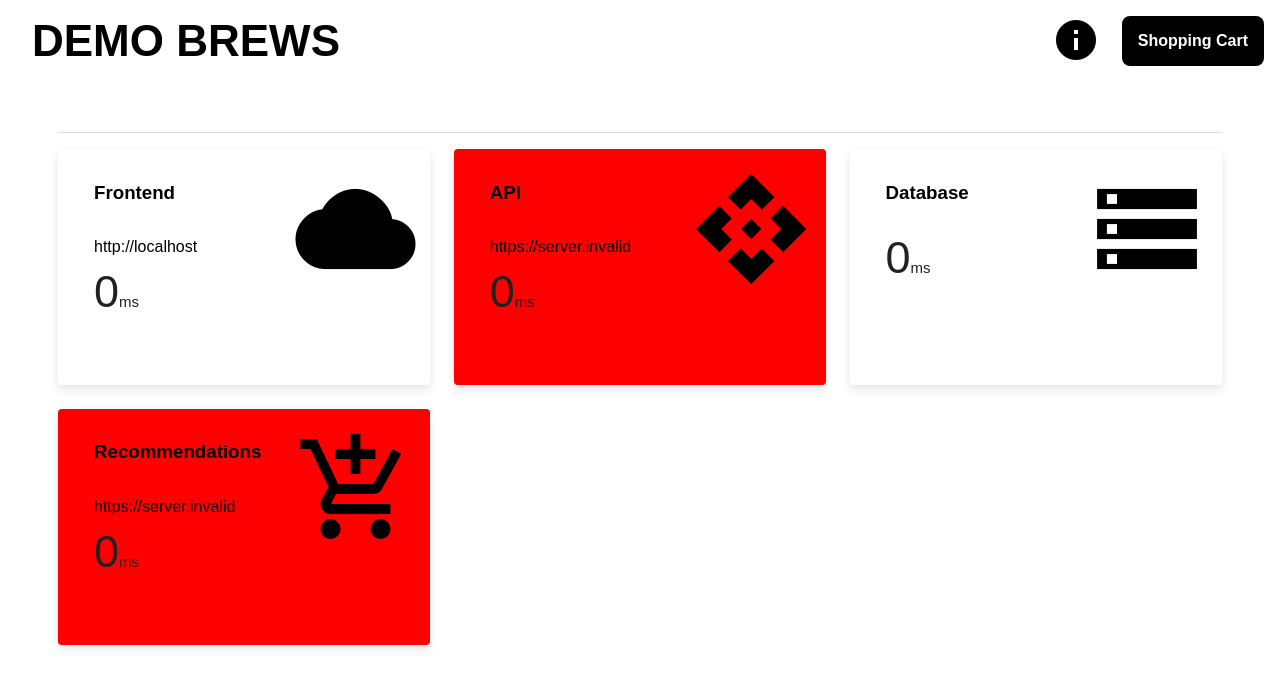
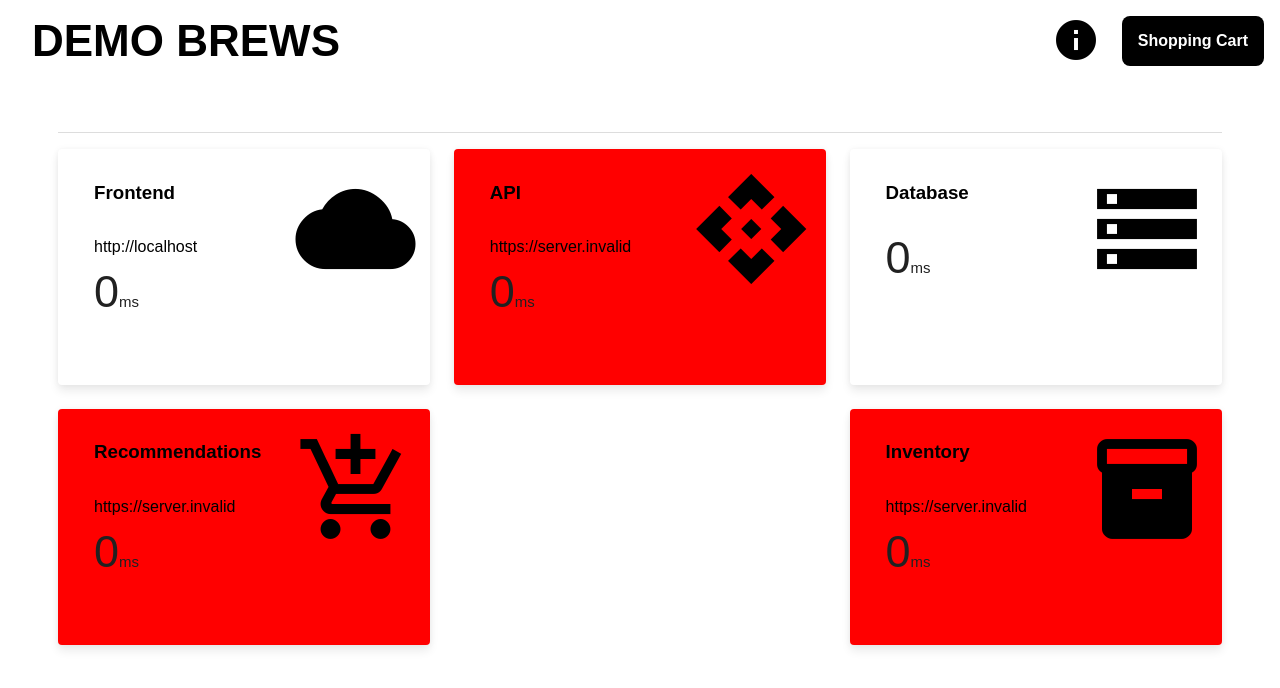
Before and after one commit to f5devcentral/spa-demo-app, a Vue app in the folder front-end/: page /stats in a window 1280 px wide. Shown: the top 688 px of the page. Built offline with nearby package versions, Linux system fonts and the light colour scheme; no server answers; the HTML template or start-up script is replaced by a standard one.

Commit message:
add inventory stats

```diff
--- a/front-end/src/views/StatsPage.vue
+++ b/front-end/src/views/StatsPage.vue
@@ -34,6 +34,14 @@
         </p>
       </div>
     </div>
+    <div class="card card-3" v-bind:class="{ error: !inventoryIsActive }">
+      <i class="material-icons md-120">inventory</i>
+      <h3>Inventory</h3>
+      <div class="info">
+        <p class="url">{{ INVENTORY_URL }}</p>
+        <p class="latency">{{ INVENTORY_TIME }}<span class="unit">ms</span></p>
+      </div>
+    </div>
   </div>
 </template>
 
@@ -44,15 +52,18 @@ export default {
     return {
       FRONTEND: window.location.protocol + "//" + window.location.host,
       FRONTEND_TIME: 0,
+      apiIsActive: true,
       API_URL: process.env.VUE_APP_API_URL,
       API_TIME: 0,
-      apiIsActive: true,
+      dbIsActive: true,
       DB_HOST: null,
       DB_TIME: 0,
-      dbIsActive: true,
+      recIsActive: true,
       RECOMMENDATIONS_URL: process.env.VUE_APP_REC_URL,
       RECOMMENDATIONS_TIME: 0,
-      recIsActive: true,
+      inventoryIsActive: true,
+      INVENTORY_URL: process.env.VUE_APP_INVENTORY_URL,
+      INVENTORY_TIME: 0,
     };
   },
   methods: {
@@ -94,6 +105,18 @@ export default {
         })
         .catch((error) => {
           this.recIsActive = false;
+          console.log(error);
+        });
+
+      // inventory
+      const inventory_url = process.env.VUE_APP_INVENTORY_URL + "/api/stats";
+      const inventory_start = new Date();
+      fetch(inventory_url)
+        .then(() => {
+          this.INVENTORY_TIME = new Date() - inventory_start;
+        })
+        .catch((error) => {
+          this.inventoryIsActive = false;
           console.log(error);
         });
     },
```
Also changed, not shown: 2 other files (tests, documents, lock files or other folders).
